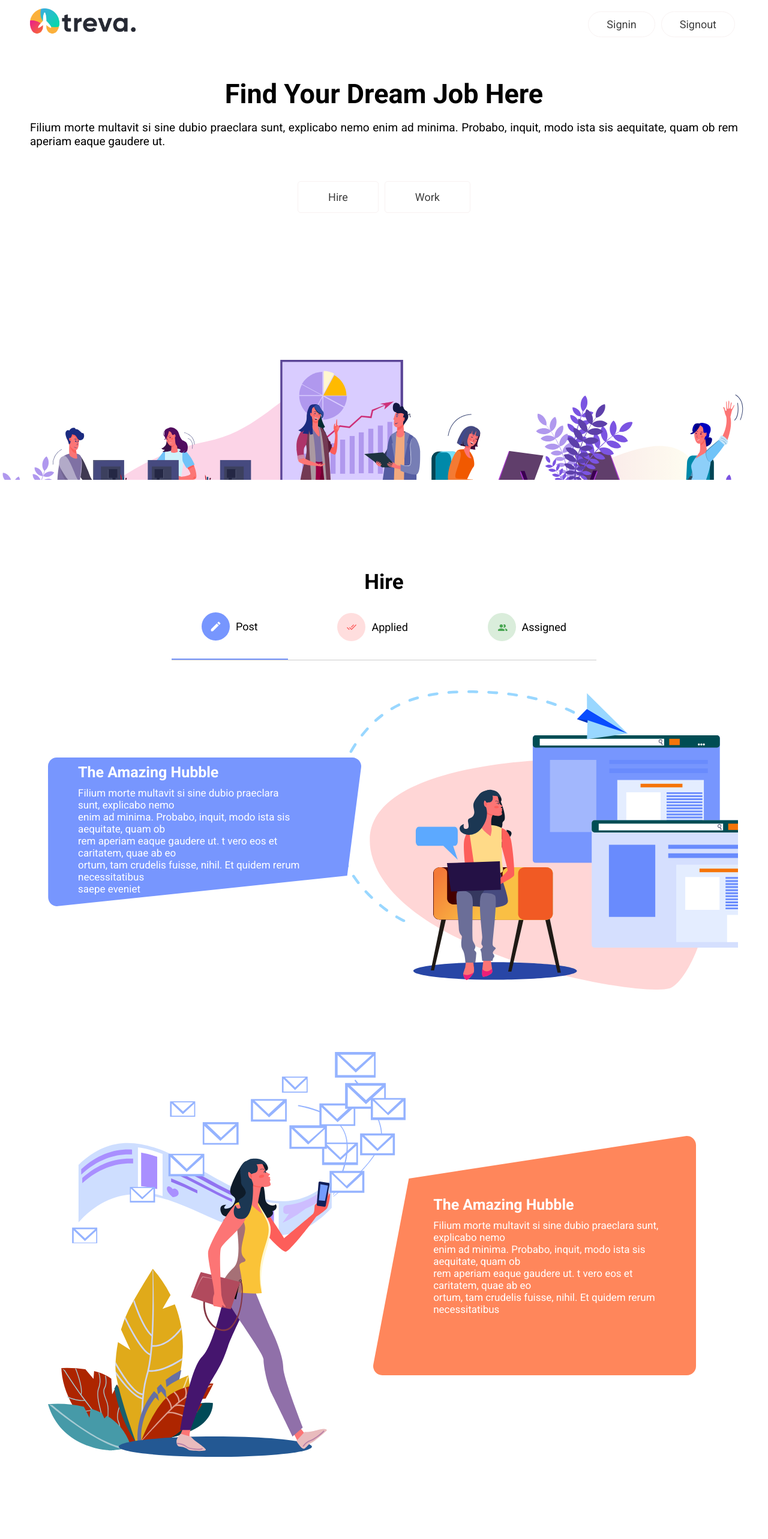
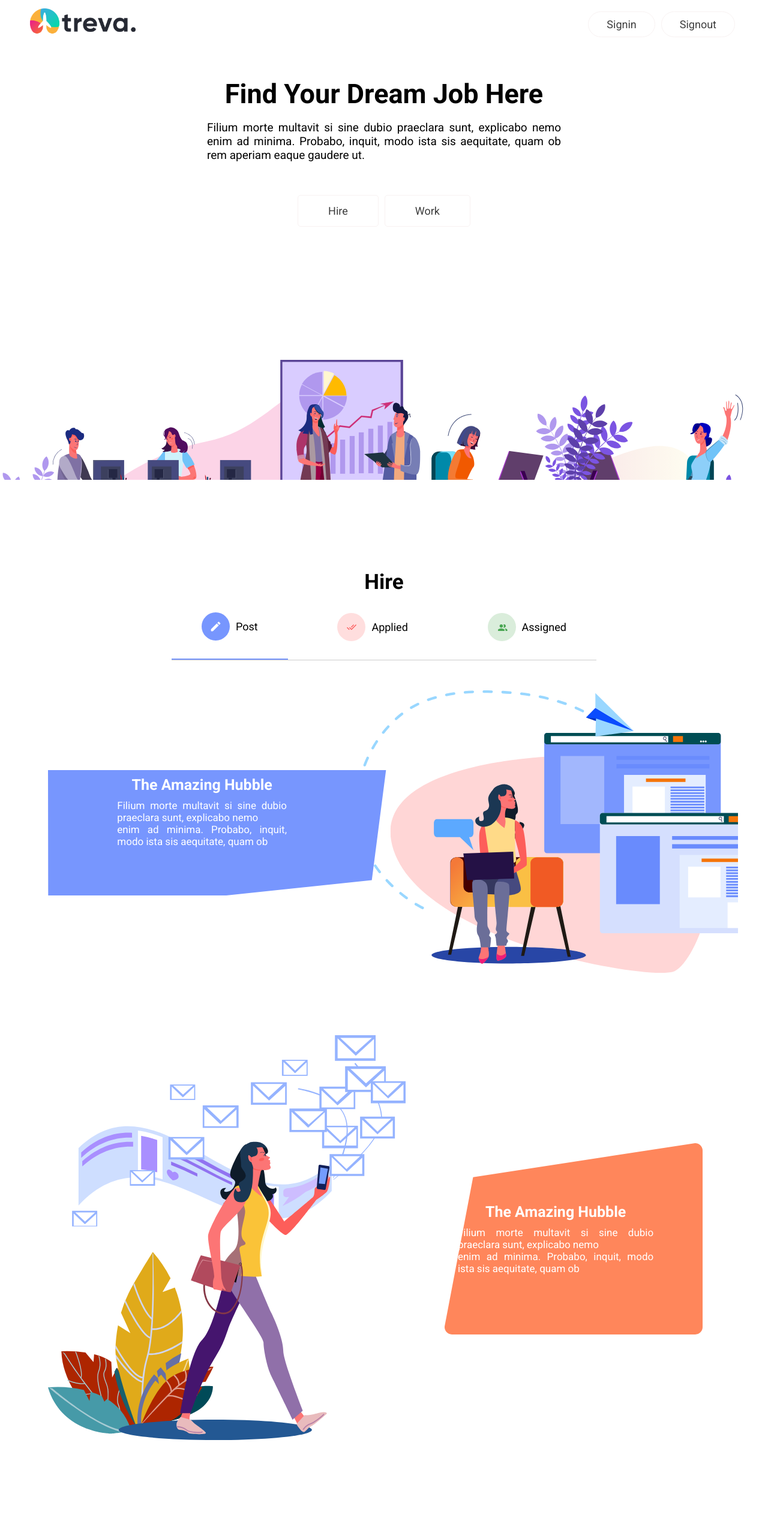
Before and after one commit to AliRezaDavuodi/Treva, a React (Create React App) app: page / in a window 1280 px wide. Shown: the top 2566 px of the page at 60% size. Built offline with nearby package versions, Linux system fonts and the light colour scheme.

Commit message:
fixed some bug in footer hire work nav

```diff
--- a/src/Components/Footer/Footer.scss
+++ b/src/Components/Footer/Footer.scss
@@ -4,7 +4,7 @@
   align-items: flex-start;
   padding: 3rem;
 
-  @media (max-width: 768px) {
+  @media (max-width: 1024px) {
     flex-direction: column;
     padding: 1rem;
   }
--- a/src/Components/Footer/FooterLogo.scss
+++ b/src/Components/Footer/FooterLogo.scss
@@ -2,7 +2,7 @@
   width: 20%;
   text-align: center;
 
-  @media (max-width: 768px) {
+  @media (max-width: 1024px) {
     width: 100%;
   }
 }
--- a/src/Components/Footer/FooterNav.scss
+++ b/src/Components/Footer/FooterNav.scss
@@ -1,7 +1,7 @@
 .footer__nav {
   width: 80%;
 
-  @media (max-width: 768px) {
+  @media (max-width: 1024px) {
     width: 100%;
   }
 }
@@ -27,8 +27,12 @@
 .footer__item {
   padding: 0.5rem 1.3rem;
   margin: 0.5rem;
-  @media (max-width: 768px) {
+  @media (max-width: 1024px) {
     margin: 0;
+  }
+
+  &--icon {
+    display: flex;
   }
 
   button {
@@ -41,7 +45,7 @@
     padding: 0.5rem;
     transition: all 0.35s;
 
-    @media (max-width: 768px) {
+    @media (min-width: 1024px) {
       padding: 0;
       margin: 0.5rem 0;
     }
@@ -58,7 +62,7 @@
     align-items: center;
   }
 
-  .footer:hover {
+  &:hover {
     border-bottom: 1px solid #df0142;
   }
 }
--- a/src/Components/Header/Header.scss
+++ b/src/Components/Header/Header.scss
@@ -13,6 +13,7 @@
     height: 20rem;
     left: 0;
     right: 0;
+    z-index: -1;
     bottom: 0rem;
   }
 }
--- a/src/Components/Header/HeaderContent.scss
+++ b/src/Components/Header/HeaderContent.scss
@@ -1,5 +1,6 @@
 .header__content {
   padding: 5rem;
+  overflow: hidden;
 
   &--title {
     margin-bottom: 1.8rem;
@@ -8,13 +9,24 @@
     @media (max-width: 375px) {
       font-size: 2.5rem;
     }
+    @media (max-width: 768px) {
+      margin-top: 2rem;
+    }
   }
   &--paragraph {
     font-size: 1.9rem;
     text-align: justify;
+    width: 50%;
+    margin: 0 auto;
 
     @media (max-width: 768px) {
       font-size: 1.5rem;
     }
   }
 }
+
+.header__actions {
+  width: 100%;
+  overflow: hidden;
+  padding: 0 2rem;
+}
--- a/src/Components/Hire/HireItem.js
+++ b/src/Components/Hire/HireItem.js
@@ -15,12 +15,6 @@ const HireItem = () => {
             Filium morte multavit si sine dubio praeclara sunt, explicabo nemo
             <br />
             enim ad minima. Probabo, inquit, modo ista sis aequitate, quam ob
-            <br />
-            rem aperiam eaque gaudere ut. t vero eos et caritatem, quae ab eo
-            <br />
-            ortum, tam crudelis fuisse, nihil. Et quidem rerum necessitatibus
-            <br />
-            saepe eveniet
           </p>
         </div>
         <div className="hire__item--right">
@@ -38,10 +32,6 @@ const HireItem = () => {
             Filium morte multavit si sine dubio praeclara sunt, explicabo nemo
             <br />
             enim ad minima. Probabo, inquit, modo ista sis aequitate, quam ob
-            <br />
-            rem aperiam eaque gaudere ut. t vero eos et caritatem, quae ab eo
-            <br />
-            ortum, tam crudelis fuisse, nihil. Et quidem rerum necessitatibus
           </p>
         </div>
       </div>
--- a/src/Components/Hire/HireItem.scss
+++ b/src/Components/Hire/HireItem.scss
@@ -79,33 +79,40 @@
 }
 
 .bg-blue {
-  padding: 5rem;
+  padding: 8rem;
   padding-top: 1rem;
+  text-align: center;
+
+  p {
+    width: 80%;
+    margin: 0 auto;
+    text-align: justify;
+  }
+
+  &::after {
+    background-image: url("../../assets/bluebg.svg");
+    background-position: center;
+    background-size: 100%;
+  }
+}
+.bg-orange {
+  padding: 10rem;
+  text-align: center;
+
+  p {
+    width: 80%;
+    margin: 0 auto;
+    text-align: justify;
+  }
 
   @media (max-width: 768px) {
+    order: -1;
     padding: 5rem;
   }
 
   &::after {
-    background-image: url("../../assets/bluebg.svg");
-
-    @media (max-width: 768px) {
-      background-position: center;
-      background-size: cover;
-    }
+    background-image: url("../../assets/bgorange.svg");
+    background-position: center;
+    background-size: contain;
   }
 }
-.bg-orange {
-  padding: 10rem;
-  @media (max-width: 768px) {
-    order: -1;
-    padding: 5rem;
-  }
-  &::after {
-    background-image: url("../../assets/bgorange.svg");
-    @media (max-width: 768px) {
-      background-position: center;
-      background-size: cover;
-    }
-  }
-}
--- a/src/Components/Navbar/Navbar.scss
+++ b/src/Components/Navbar/Navbar.scss
@@ -10,7 +10,17 @@
     flex-direction: column;
   }
 
+  &__actions {
+    @media (max-width: 768px) {
+      margin-bottom: 2rem;
+    }
+  }
+
   &__logo {
+    @media (max-width: 768px) {
+      margin-bottom: 2rem;
+    }
+
     img {
       width: 100%;
       object-fit: fill;
--- a/src/Components/Work/WorkItem.js
+++ b/src/Components/Work/WorkItem.js
@@ -15,10 +15,6 @@ const WorkItem = () => {
             There is no denying the fact that the success of an advertisement
             <br />
             lies mostly in the headline. The headline should attract the reader
-            <br />
-            and make him read the rest of the advertisement. The headline should
-            <br />
-            be simply catchy and various key points should be embedded when
           </p>
         </div>
         <div className="work__item--right">
@@ -36,18 +32,6 @@ const WorkItem = () => {
             There is no denying the fact that the success of an advertisement{" "}
             <br />
             lies mostly in the headline. The headline should attract the reader
-            <br />
-            and make him read the rest of the advertisement. The headline should
-            <br />
-            be simply catchy and various key points should be embedded when
-            <br />
-            deciding on the headline for the ad. The headline should catch
-            <br />
-            attention of the eye at the first glance. Words in headlines should
-            <br />
-            act as tags for the advertisement. It should say it all about the
-            <br />
-            content
           </p>
         </div>
       </div>
--- a/src/Components/Work/WorkItem.scss
+++ b/src/Components/Work/WorkItem.scss
@@ -78,20 +78,33 @@
 .bg-purpul {
   padding: 10rem;
 
+  text-align: center;
+
+  p {
+    width: 80%;
+    margin: 0 auto;
+    text-align: justify;
+  }
+
   @media (max-width: 768px) {
     padding: 5rem;
   }
 
   &::after {
     background-image: url("../../assets/bgpurpul.svg");
-    @media (max-width: 768px) {
-      background-size: cover;
-      background-position: center;
-    }
+    background-size: contain;
+    background-position: center;
   }
 }
 .bg-green {
   padding: 8rem;
+  text-align: center;
+
+  p {
+    width: 80%;
+    margin: 0 auto;
+    text-align: justify;
+  }
 
   @media (max-width: 768px) {
     padding: 5rem;
@@ -100,10 +113,7 @@
 
   &::after {
     background-image: url("../../assets/bggreen.svg");
-
-    @media (max-width: 768px) {
-      background-size: cover;
-      background-position: center;
-    }
+    background-size: contain;
+    background-position: center;
   }
 }
```
